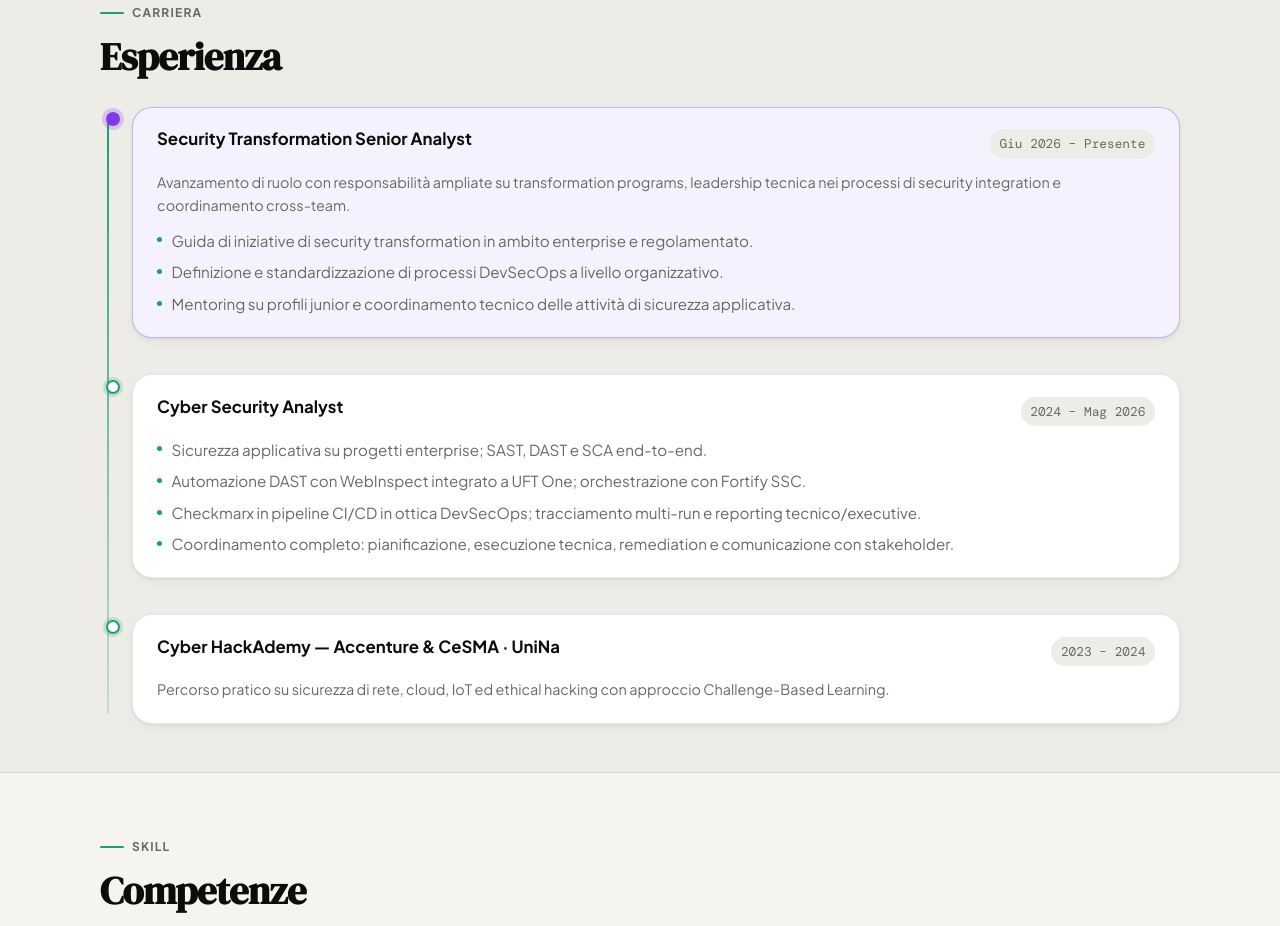
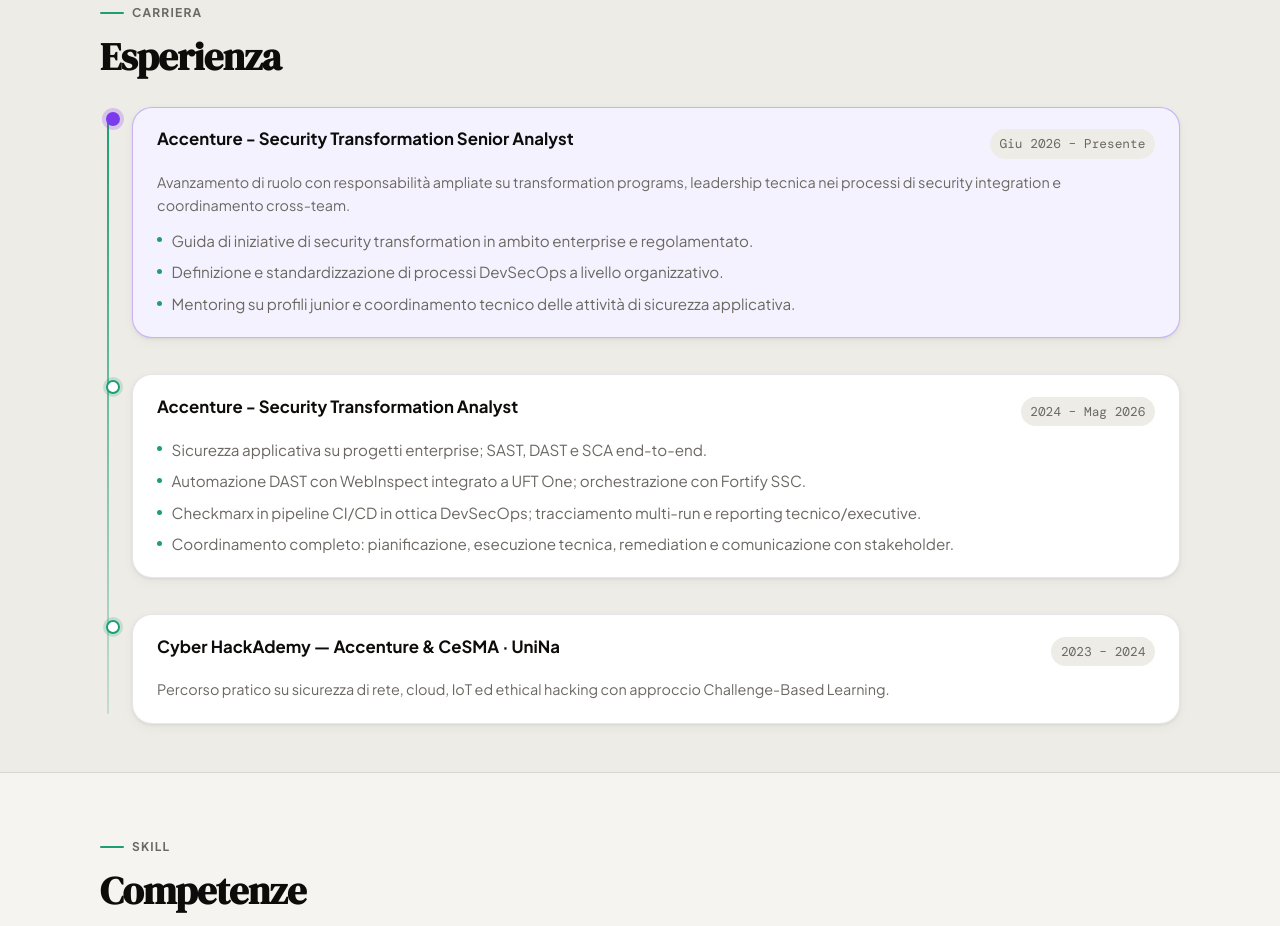
Before and after one commit to andrea-migliorisi/andrea-migliorisi.github.io, a plain HTML site: page index.html in a window 1280 px wide. Shown: the part 1860-2786 px from the top of the page. Drawn offline with nearby package versions, Linux system fonts and the light colour scheme.

Commit message:
Update job titles to include company names

```diff
--- a/index.html
+++ b/index.html
@@ -1109,7 +1109,7 @@
             <div class="tl-head">
               <div>
                 <div class="tl-role">
-                  Security Transformation Senior Analyst</div>
+                  Accenture - Security Transformation Senior Analyst</div>
               </div>
               <span class="tl-date">Giu 2026 – Presente</span>
             </div>
@@ -1129,7 +1129,7 @@
           <div class="tl-dot" aria-hidden="true"></div>
           <div class="tl-card">
             <div class="tl-head">
-              <div class="tl-role">Cyber Security Analyst</div>
+              <div class="tl-role">Accenture - Security Transformation Analyst</div>
               <span class="tl-date">2024 – Mag 2026</span>
             </div>
             <ul class="tl-list">
```
